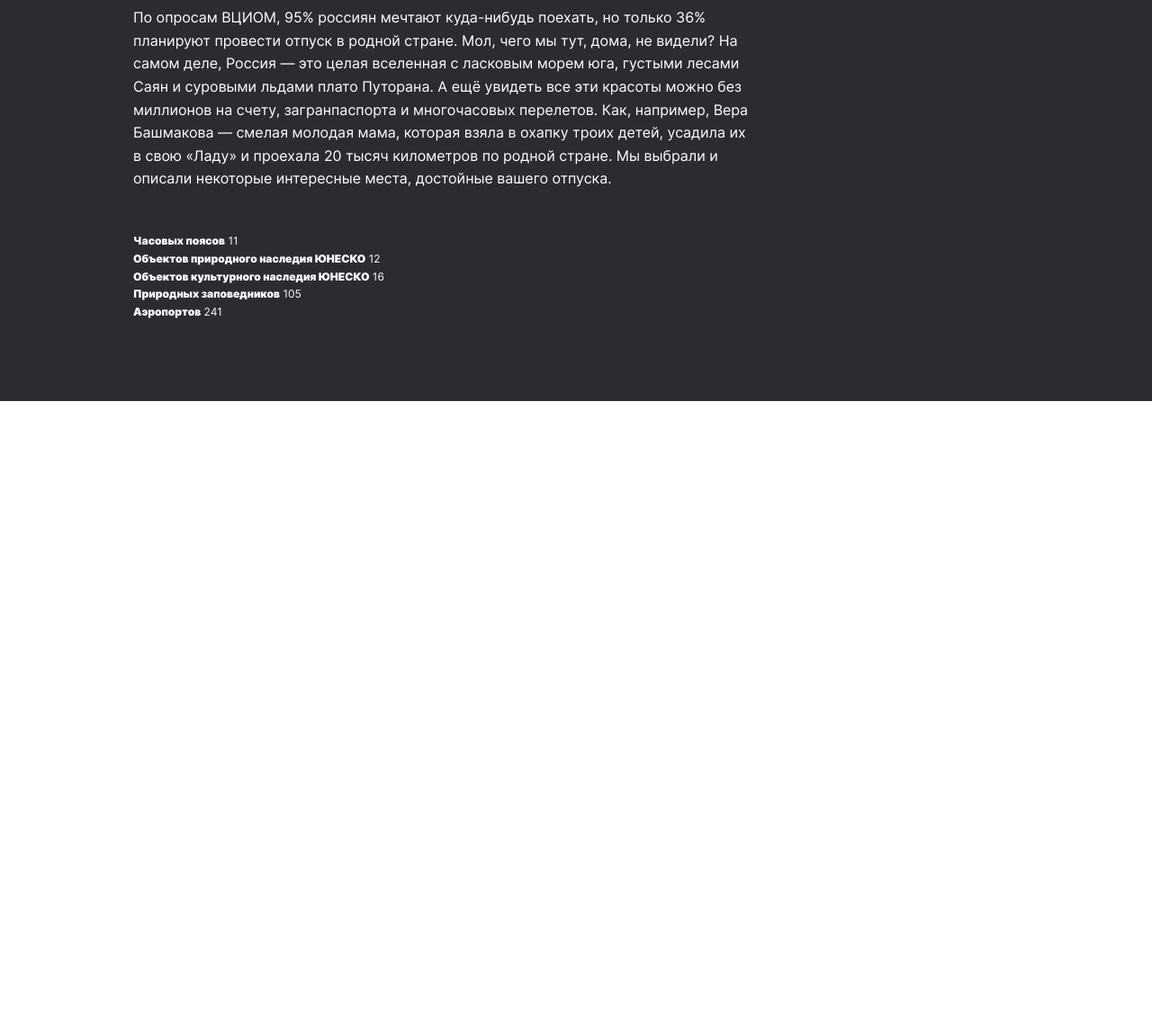
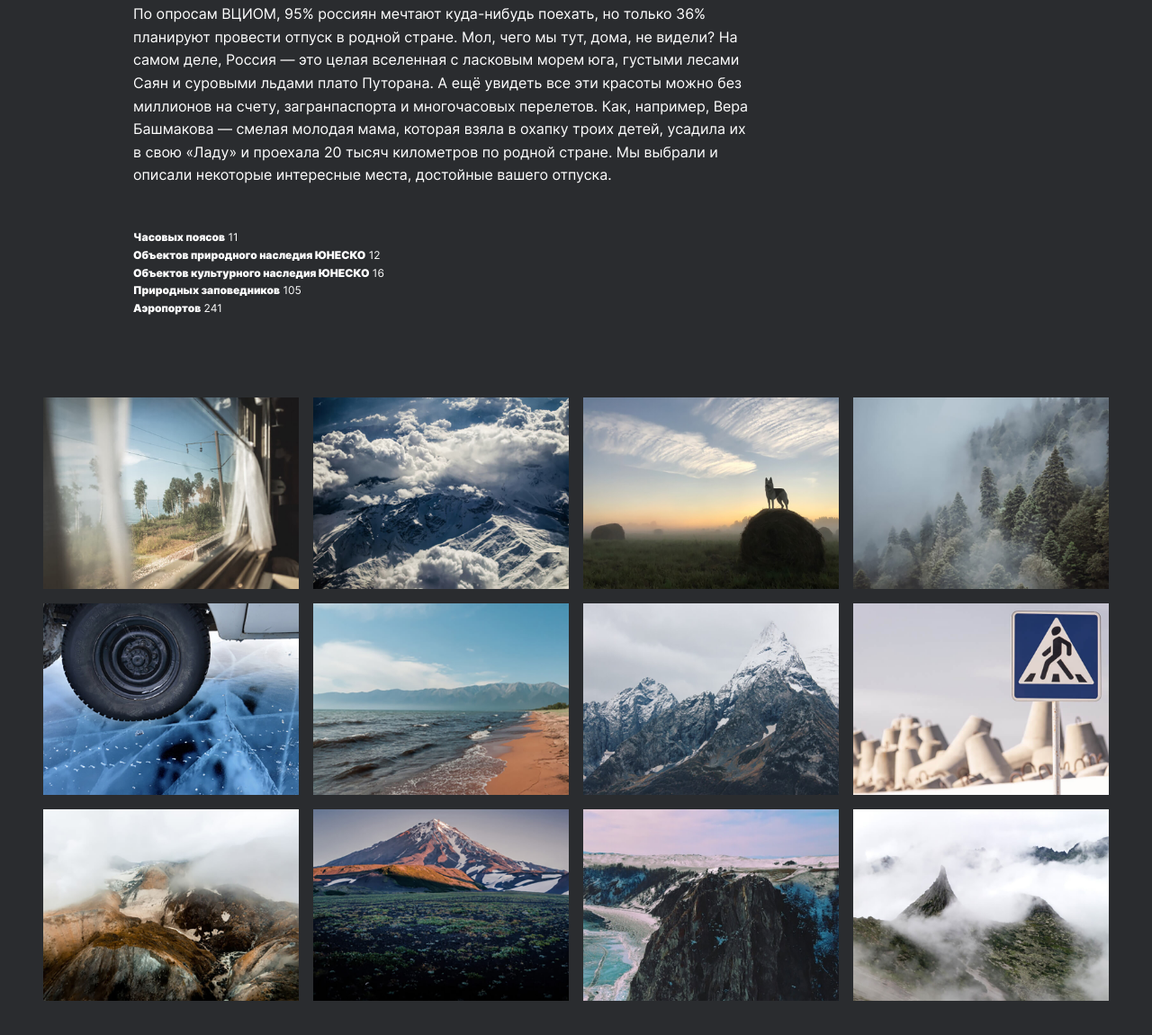
Before and after one commit to lipnitskaite/russian-travel, a plain HTML site: page index.html in a window 1280 px wide. Shown: the part 1379-2530 px from the top of the page at 90% size. Before the commit the page ends 1825 px from the top, so only its background shows below. Drawn offline with Linux system fonts and the light colour scheme.

Commit message:
Photo-Grid Section Added

```diff
--- a/blocks/header/__lang-link/header__lang-link.css
+++ b/blocks/header/__lang-link/header__lang-link.css
@@ -1,8 +1,12 @@
 .header__lang-link {
-  margin: 18px;
+  margin-right: 18px;
   font-size: 24px;
   line-height: 1.2;
   font-weight: 400;
   text-decoration: none;
   color: #fff;
 }
+
+/* .header__lang-link:last-of-type {
+  margin-right: 0;
+} */
--- a/blocks/header/header.css
+++ b/blocks/header/header.css
@@ -1,5 +1,7 @@
 .header {
+  max-width: 1184px;
   min-height: 52px;
+  margin: 0 auto;
   padding: 28px 48px;
   display: flex;
   flex-wrap: wrap;
--- a/blocks/intro/__title/intro__title.css
+++ b/blocks/intro/__title/intro__title.css
@@ -1,5 +1,6 @@
 .intro__title {
   margin-bottom: 40px;
+  padding: 0;
   font-size: 54px;
   line-height: 1.1;
   font-weight: 900;
--- a/blocks/lead/lead.css
+++ b/blocks/lead/lead.css
@@ -1,7 +1,7 @@
 .lead {
   max-width: 984px;
   margin: 0 auto;
-  padding: 28px 0 96px 0;
+  padding: 28px 0 92px 0;
   display: flex;
   flex-wrap: wrap;
   flex-direction: column;
--- /dev/null
+++ b/blocks/photo-grid/__item/photo-grid__item.css
@@ -0,0 +1,4 @@
+.photo-grid__item {
+  width: 284px;
+  height: 213px;
+}
--- /dev/null
+++ b/blocks/photo-grid/photo-grid.css
@@ -0,0 +1,9 @@
+.photo-grid {
+  margin: 0 auto;
+  max-width: 1184px;
+  padding: 0 48px 92px 48px;
+  display: grid;
+  grid-template-columns: repeat(4, minmax(284px, 1fr));
+  grid-template-rows: repeat(auto-fit, 1fr);
+  grid-gap: 16px;
+}
--- a/index.html
+++ b/index.html
@@ -37,6 +37,21 @@
           <li class="intro__list-item"><span class="intro__span-accent">Аэропортов</span> 241</li>
         </ul>
       </section>
+
+      <section class="photo-grid">
+        <img src="./images/photo-grid-train.jpg" alt="Вид из окна поезда" class="photo-grid__item">
+        <img src="./images/photo-grid-atharva-tulsi.jpg" alt="Гора среди облаков, вид сверху" class="photo-grid__item">
+        <img src="./images/photo-grid-tuman.jpg" alt="Собака на сенокосе среди тумана" class="photo-grid__item">
+        <img src="./images/photo-grid-sochi.jpg" alt="Вид сверху на лес в тумане" class="photo-grid__item">
+        <img src="./images/photo-grid-arisa.jpg" alt="Колесо машины на замерзшем озере" class="photo-grid__item">
+        <img src="./images/photo-grid-baikal.jpg" alt="Пляж Байкала с горами на фоне" class="photo-grid__item">
+        <img src="./images/photo-grid-elbrus.jpg" alt="Заснеженные вершины Эльбруса" class="photo-grid__item">
+        <img src="./images/photo-grid-kondratiev.jpg" alt="Знак пешеходного перехода" class="photo-grid__item">
+        <img src="./images/photo-grid-kamchatka-1.jpg" alt="Вид сверху на затуманенные вершины гор Камчатки" class="photo-grid__item">
+        <img src="./images/photo-grid-kamchatka-2.jpg" alt="Луга Камчатки с заснеженной горой на фоне" class="photo-grid__item">
+        <img src="./images/photo-grid-baikal-2.jpg" alt="Пляж Байкала издали" class="photo-grid__item">
+        <img src="./images/photo-grid-ergaki.jpg" alt="Горы Ергаки среди тумана" class="photo-grid__item">
+      </section>
     </main>
 
     <footer class="footer">
--- a/pages/index.css
+++ b/pages/index.css
@@ -24,3 +24,7 @@
 @import url(../blocks/intro/__list/intro__list.css);
 @import url(../blocks/intro/__list-item/intro__list-item.css);
 @import url(../blocks/intro/__span-accent/intro__span-accent.css);
+
+/* Photo Grid Section */
+@import url(../blocks/photo-grid/photo-grid.css);
+@import url(../blocks/photo-grid/__item/photo-grid__item.css);
```
